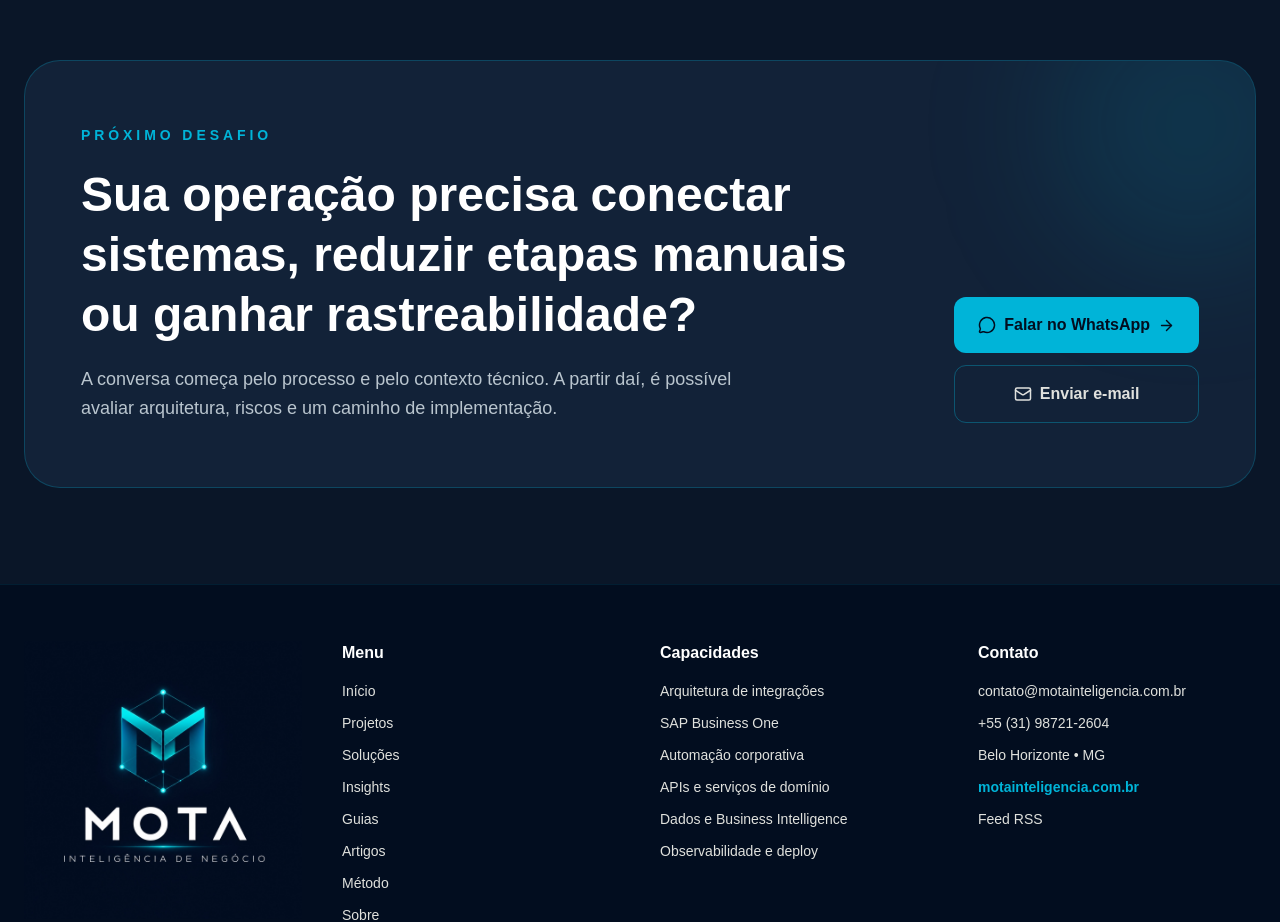
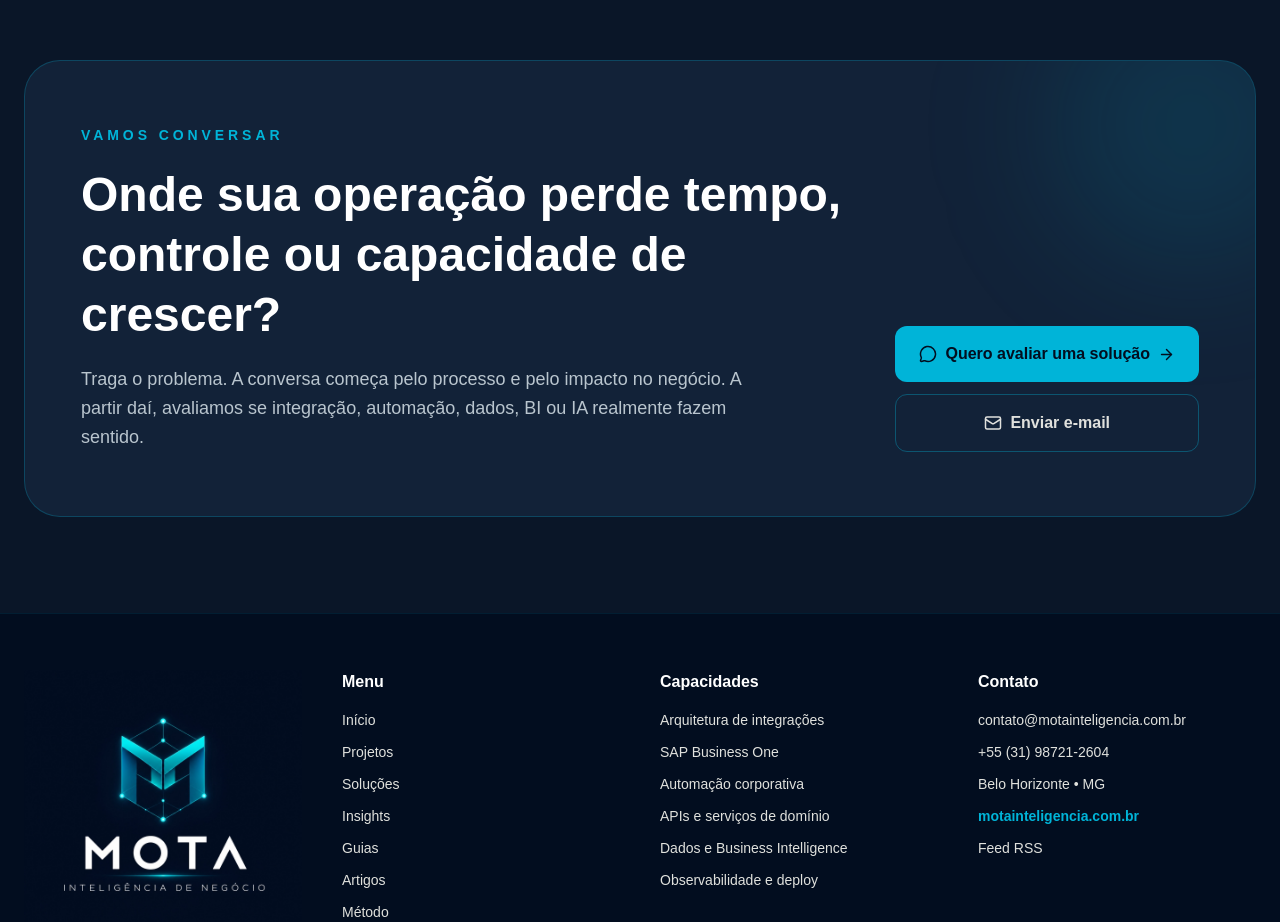
Before and after one commit to rmota13/mota-inteligencia-site, a Next.js app: page / in a window 1280 px wide. Shown: the part 10240-11162 px from the top of the page. Built offline with nearby package versions, Linux system fonts and the light colour scheme.

Commit message:
feat: strengthen commercial contact CTA

```diff
--- a/components/home/contact-section.tsx
+++ b/components/home/contact-section.tsx
@@ -11,14 +11,15 @@ export function ContactSection() {
           <div className="relative grid gap-9 lg:grid-cols-[1fr_auto] lg:items-end">
             <div>
               <p className="text-sm font-black uppercase tracking-[0.28em] text-[#00B4D8]">
-                Próximo desafio
+                Vamos conversar
               </p>
               <h2 className="mt-5 max-w-4xl text-3xl font-black leading-tight text-white sm:text-5xl">
-                Sua operação precisa conectar sistemas, reduzir etapas manuais ou ganhar rastreabilidade?
+                Onde sua operação perde tempo, controle ou capacidade de crescer?
               </h2>
               <p className="mt-5 max-w-2xl text-base leading-relaxed text-[#B9C5CE] sm:text-lg">
-                A conversa começa pelo processo e pelo contexto técnico. A partir daí,
-                é possível avaliar arquitetura, riscos e um caminho de implementação.
+                Traga o problema. A conversa começa pelo processo e pelo impacto no negócio.
+                A partir daí, avaliamos se integração, automação, dados, BI ou IA realmente
+                fazem sentido.
               </p>
             </div>
             <div className="flex flex-col gap-3 sm:flex-row lg:flex-col">
@@ -32,7 +33,7 @@ export function ContactSection() {
                 className="inline-flex items-center justify-center gap-2 rounded-xl bg-[#00B4D8] px-6 py-4 font-black text-[#020D1F] transition hover:bg-[#2EC4B6] focus-visible:outline-none focus-visible:ring-2 focus-visible:ring-white"
               >
                 <MessageCircle aria-hidden="true" size={18} />
-                Falar no WhatsApp
+                Quero avaliar uma solução
                 <ArrowRight aria-hidden="true" size={17} />
               </a>
               <a
```
